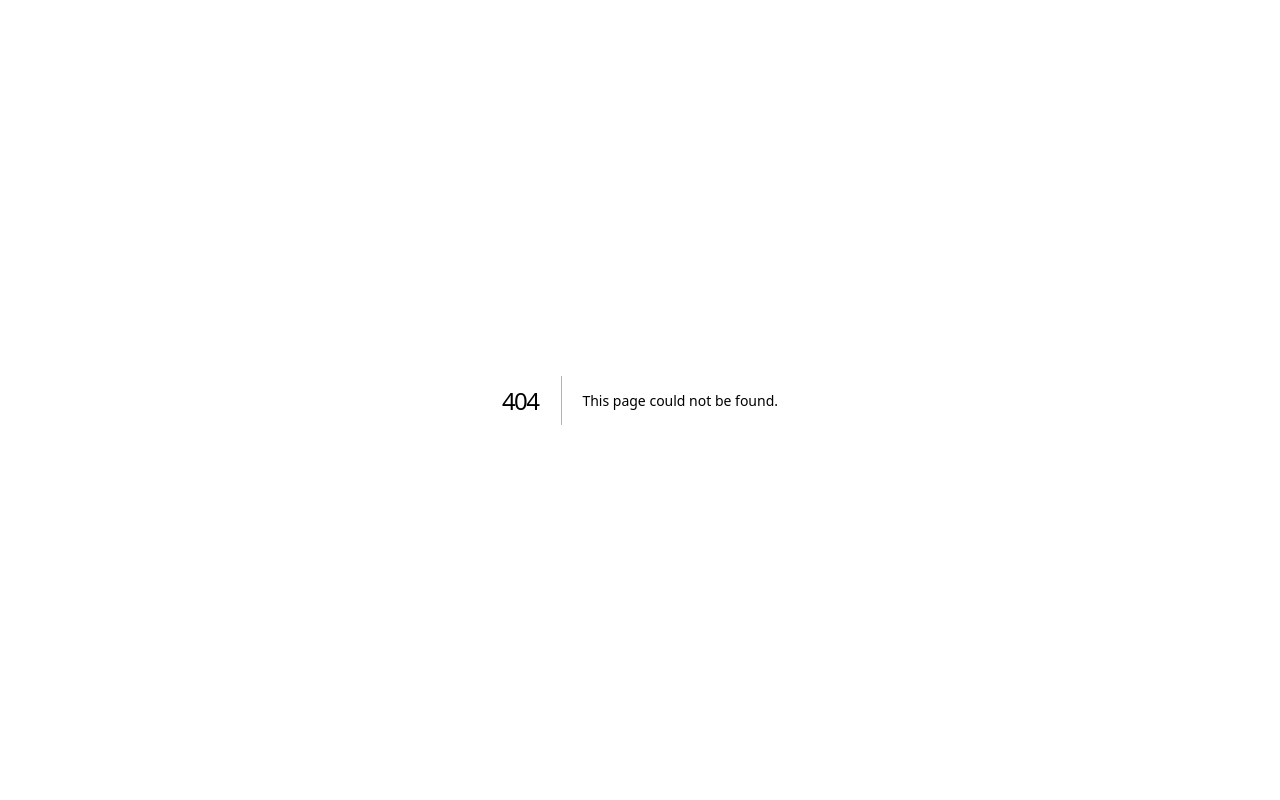
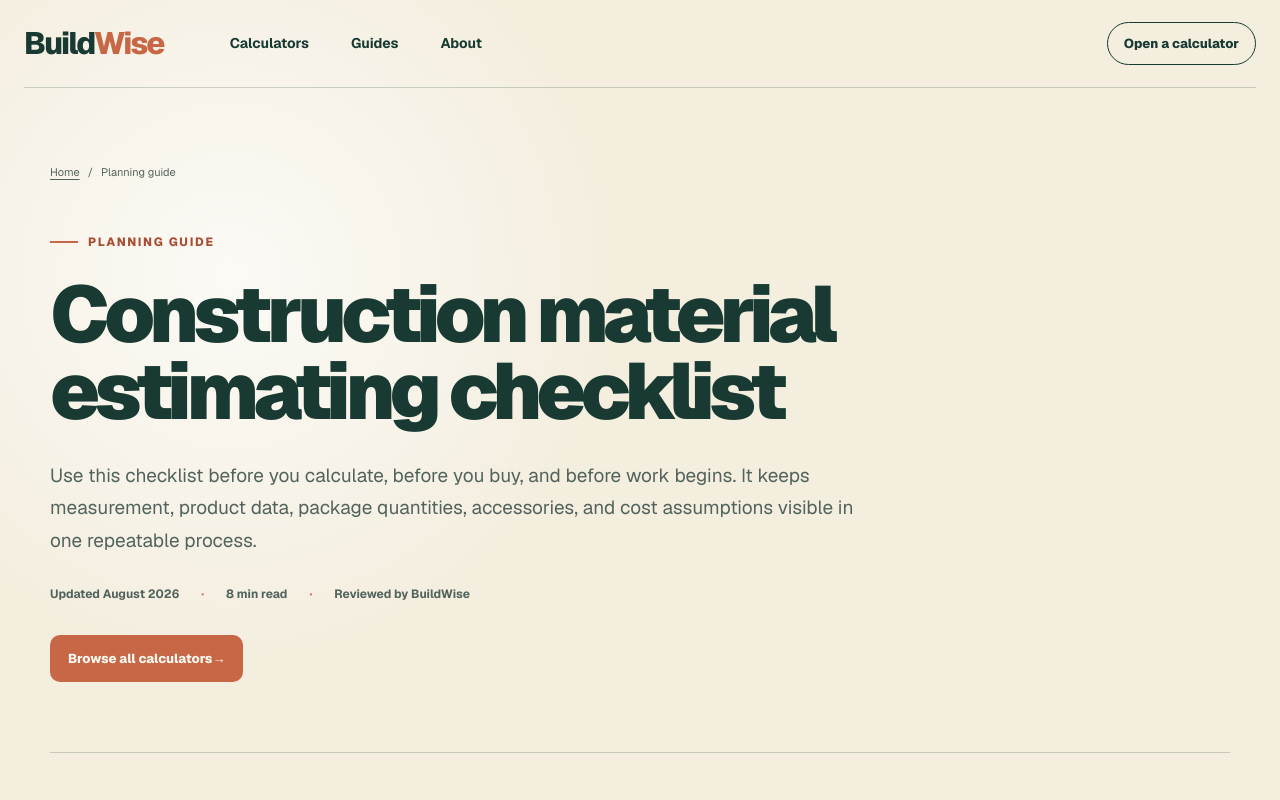
Before and after one commit to Yilong0601/buildwise-calculators, a Next.js app: page /guides/construction-material-estimating-checklist in a window 1280 px wide. Before the commit this address had no page. Shown: the top 800 px of the page. Built offline with nearby package versions, Linux system fonts and the light colour scheme.

Commit message:
Add planning guide: app/guides/construction-material-estimating-checklist/page.tsx

```diff
--- /dev/null
+++ b/app/guides/construction-material-estimating-checklist/page.tsx
@@ -0,0 +1,15 @@
+import type { Metadata } from "next";
+import { GuidePage } from "../../components/guide-page";
+
+export const metadata: Metadata = {
+  title: "Construction Material Estimating Checklist",
+  description:
+    "A repeatable checklist for measurements, product coverage, package rounding, accessories, cost, and final quantity review.",
+  alternates: {
+    canonical: "/guides/construction-material-estimating-checklist",
+  },
+};
+
+export default function Page() {
+  return <GuidePage slug="construction-material-estimating-checklist" />;
+}
```
